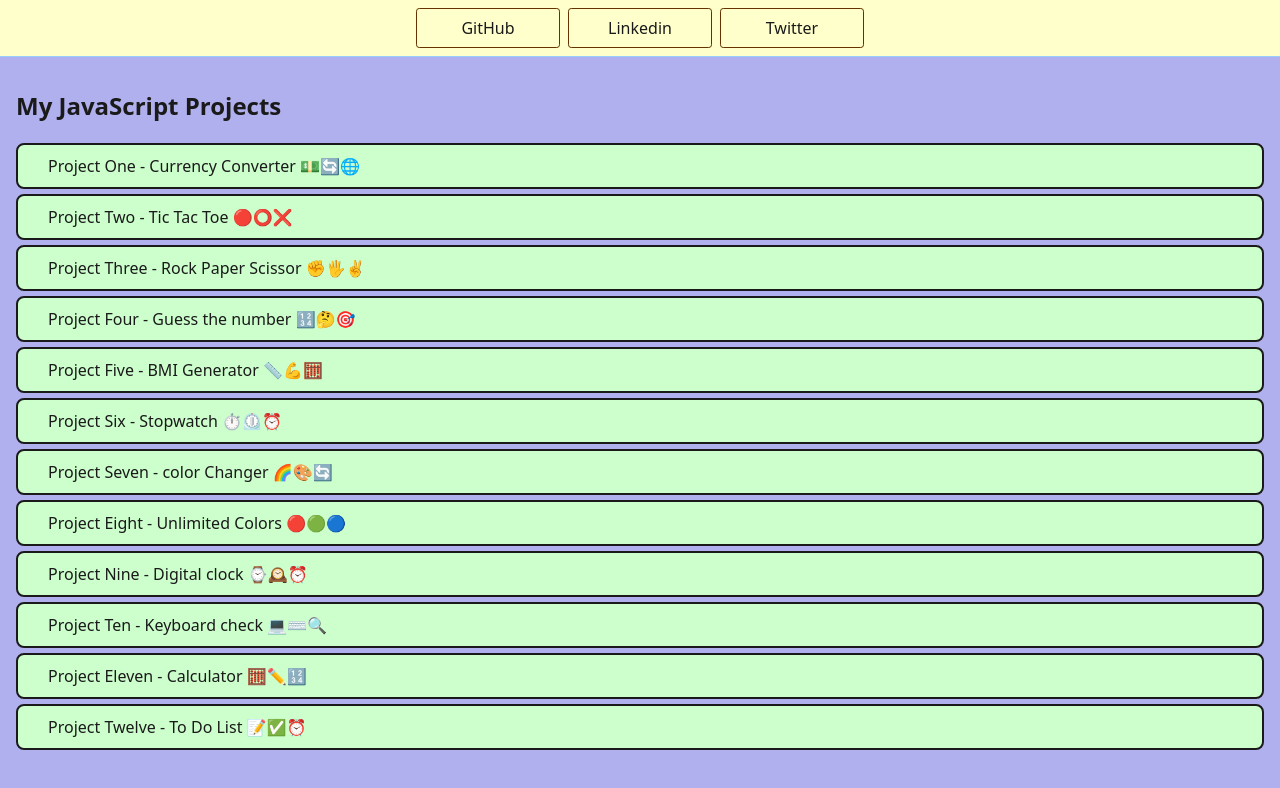
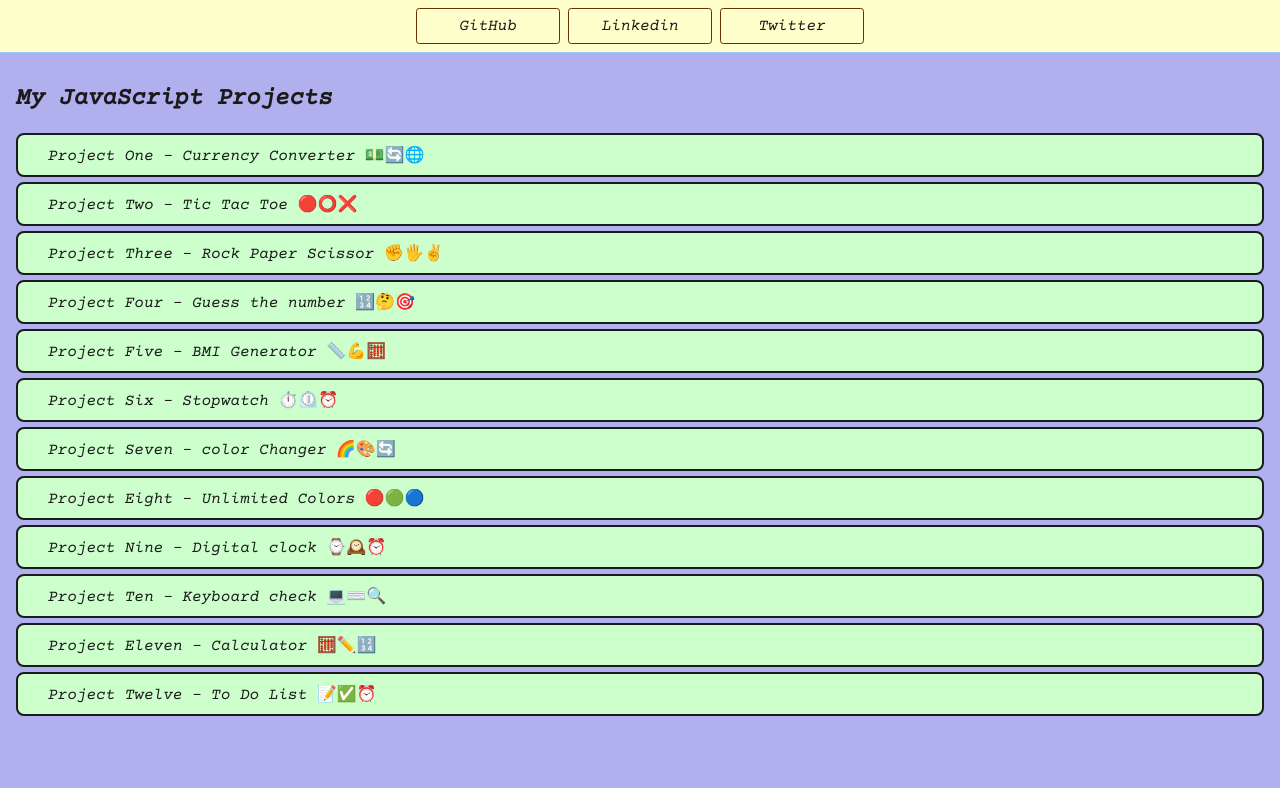
Before and after one commit to Babon3112/javascript-projects, a plain HTML site: page index.html in a window 1280 px wide. Drawn offline with nearby package versions, Linux system fonts and the light colour scheme.

Commit message:
Update style.css

```diff
--- a/assets/style.css
+++ b/assets/style.css
@@ -1,10 +1,13 @@
+@import url("https://fonts.googleapis.com/css2?family=Courier+Prime:ital@1&display=swap");
+
+
 * {
   box-sizing: border-box;
 }
 
 body {
   margin: 0;
-  font-family: system-ui, sans-serif;
+  font-family: "Courier Prime", monospace;
   background-color: #b0b0ee;
   color: #1a1a1a;
 }
```
